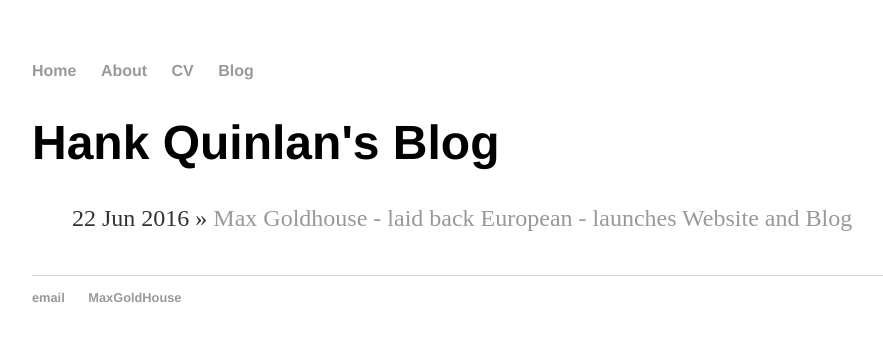
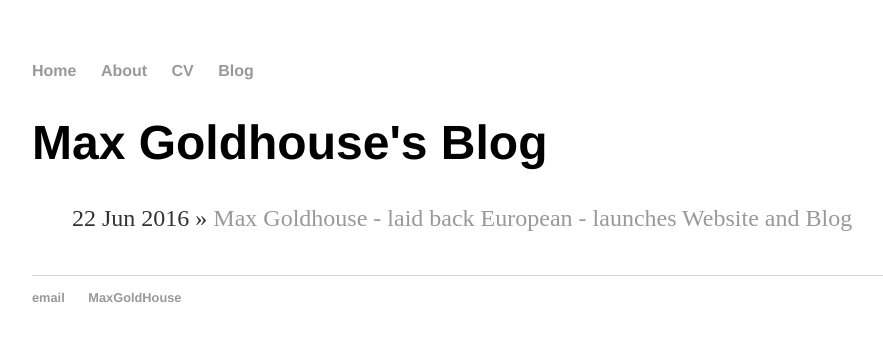
Before and after one commit to dindinet/jekyll-site, a Jekyll site: the page built from blog/index.html, in a window 1280 px wide. Shown: the top 341 px of the page, without its empty margins (160-1043 px from the left). Built offline with Jekyll 4.4.1, drawn with Linux system fonts in a browser that asks for light colours.

Commit message:
Update from Forestry.io

```diff
--- a/blog/index.html
+++ b/blog/index.html
@@ -1,5 +1,5 @@
 ---
-title: Hank Quinlan's Blog
+title: Max Goldhouse's Blog
 layout: default
 
 ---
@@ -7,7 +7,7 @@ layout: default
 <ul class="posts">
 
   {% for post in site.posts %}
-    <li><span>{{ post.date | date_to_string }}</span> &raquo; <a href="{{ post.url }}" title="{{ post.title }}">{{ post.title }}</a></li>
+    <li>{{ post.date | date_to_string }} » <a href="{{ post.url }}" title="{{ post.title }}">{{ post.title }}</a></li>
   {% endfor %}
 
 </ul>
```
Also changed, not shown: cv/index.html (line endings or trailing spaces), index.html (line endings or trailing spaces).
